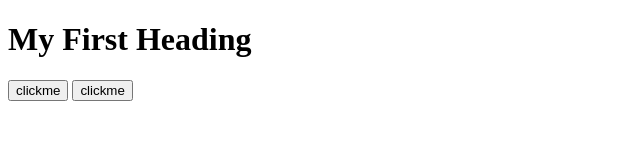
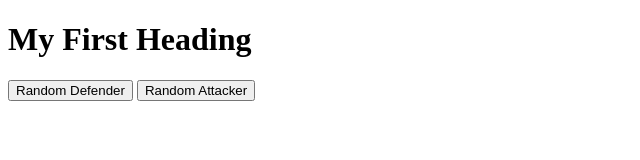
Before and after one commit to mortonator/r6siege-random-wheel, a plain HTML site: page index.html in a window 1280 px wide. Shown: the whole page, without its empty margins (0-640 px from the left). Drawn offline with Linux system fonts and the light colour scheme.

Commit message:
Update index.html

```diff
--- a/index.html
+++ b/index.html
@@ -4,8 +4,8 @@
 
 <h1>My First Heading</h1>
 
-<input id="randomDefender" type="button" value="clickme" />
-<input id="randomAttacker" type="button" value="clickme" />
+<input id="randomDefender" type="button" value="Random Defender" />
+<input id="randomAttacker" type="button" value="Random Attacker" />
 
 
 </body>
```
